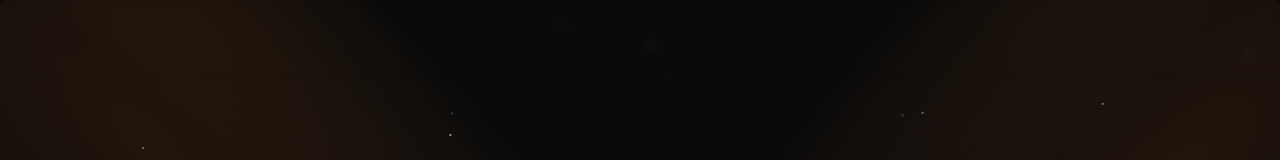
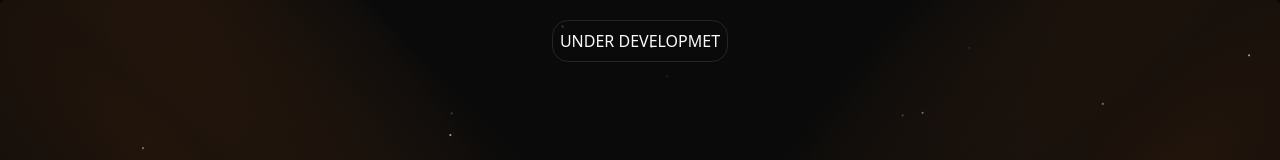
Before and after one commit to ronit-ghosh/Ignite-Studios, a Next.js app: page / in a window 1280 px wide. Shown: the top 160 px of the page. Built offline with nearby package versions, Linux system fonts and the light colour scheme.

Commit message:
Under Development

```diff
--- a/src/app/page.tsx
+++ b/src/app/page.tsx
@@ -1,9 +1,11 @@
 import { Hero } from "@/components/Hero-Section/Hero";
 import Team from "@/components/Team-Section/Team";
+import UnderDevelopmet from "@/components/UnderDevelopmet";
 
 export default function Home() {
   return (
     <>
+      <UnderDevelopmet/>
       <Hero />
       {/* <Project /> */}
       <Team />
--- a/src/components/Hero-Section/Hero.tsx
+++ b/src/components/Hero-Section/Hero.tsx
@@ -7,7 +7,7 @@ import ShinyText from "../ui/shinytext";
 export function Hero() {
     return (
         <>
-            <Navbar />
+            {/* <Navbar /> */}
             <div className="h-[40rem] w-full flex flex-col items-center justify-center rounded-md antialiased relative overflow-hidden">
                 <Spotlight />
                 <Particles className="absolute inset-0 -z-10 animate-fade-in" quantity={100} />
--- a/src/components/Team-Section/Team.tsx
+++ b/src/components/Team-Section/Team.tsx
@@ -11,10 +11,9 @@ const Team = () => {
                 <h2 className="max-w-7xl pl-4 mx-auto text-4xl md:text-5xl font-bold text-neutral-800 dark:text-neutral-200 font-sans border-l-4 border-orange-500">
                     <span className="flex gap-3 items-center">Meet out Team <MoveDown /></span>
                 </h2>
-                <div className="w-full grid grid-cols-1 md:grid-cols-2 lg:grid-cols-3 mt-10 ">
+                <div className="w-full grid grid-cols-1 md:grid-cols-2 mt-10 ">
                     <TeamCard img={ronitImg} role={"backend developer"} fullname={"ronit ghosh"} />
                     <TeamCard img={sayakImg} role={"frontend developer"} fullname={"sayak dey"} />
-                    <TeamCard img={joydeepImg} role={"design head"} fullname={"joydeep roy"} />
                 </div>
             </div>
         </>
--- /dev/null
+++ b/src/components/UnderDevelopmet.tsx
@@ -0,0 +1,11 @@
+import React from 'react'
+
+export default function UnderDevelopmet() {
+    return (
+        <div className='w-full absolute mx-auto top-5 z-50'>
+            <div className="w-44 mx-auto border rounded-2xl grid place-items-center py-2 uppercase">
+                Under Developmet
+            </div>
+        </div>
+    )
+}
```
